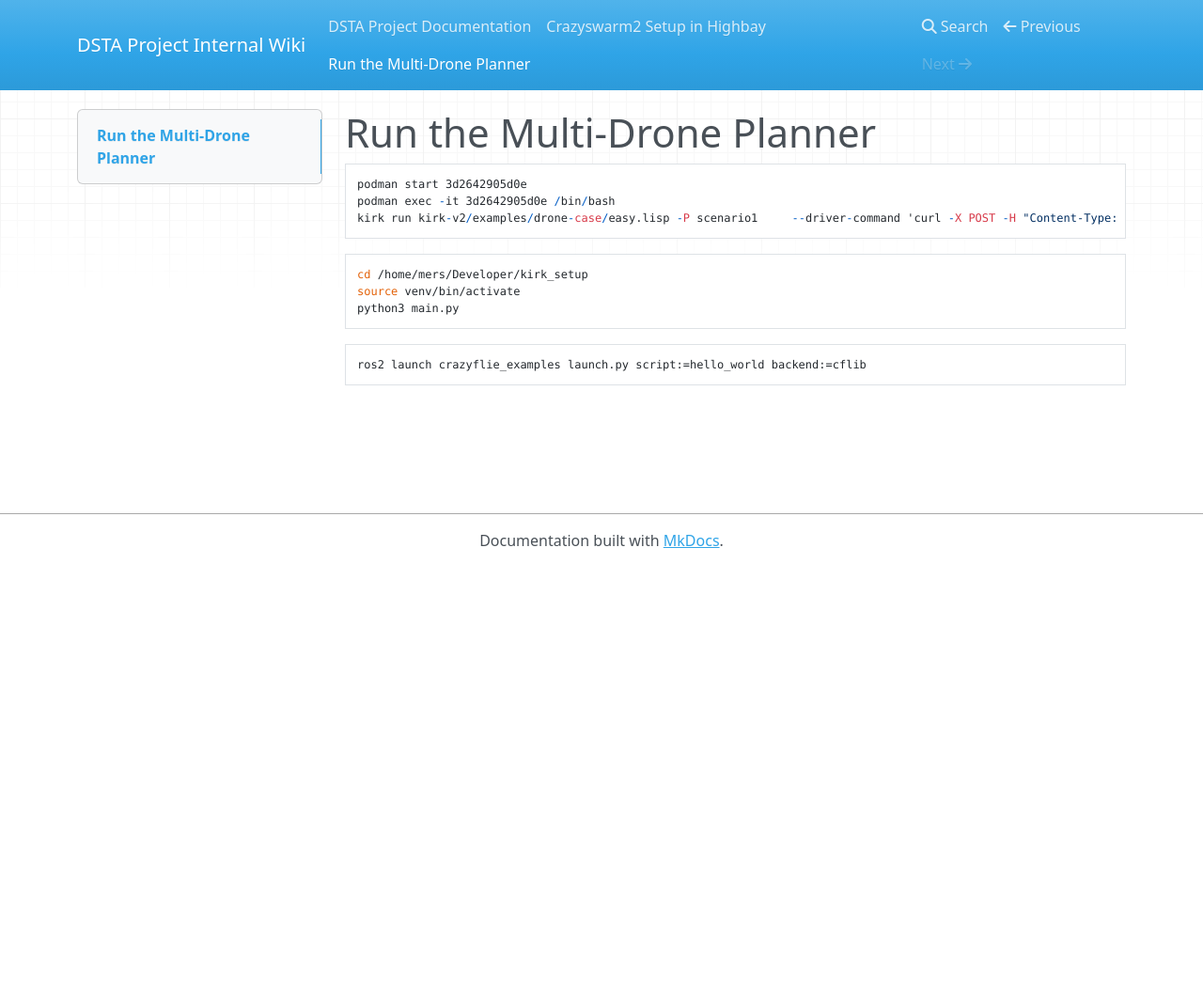
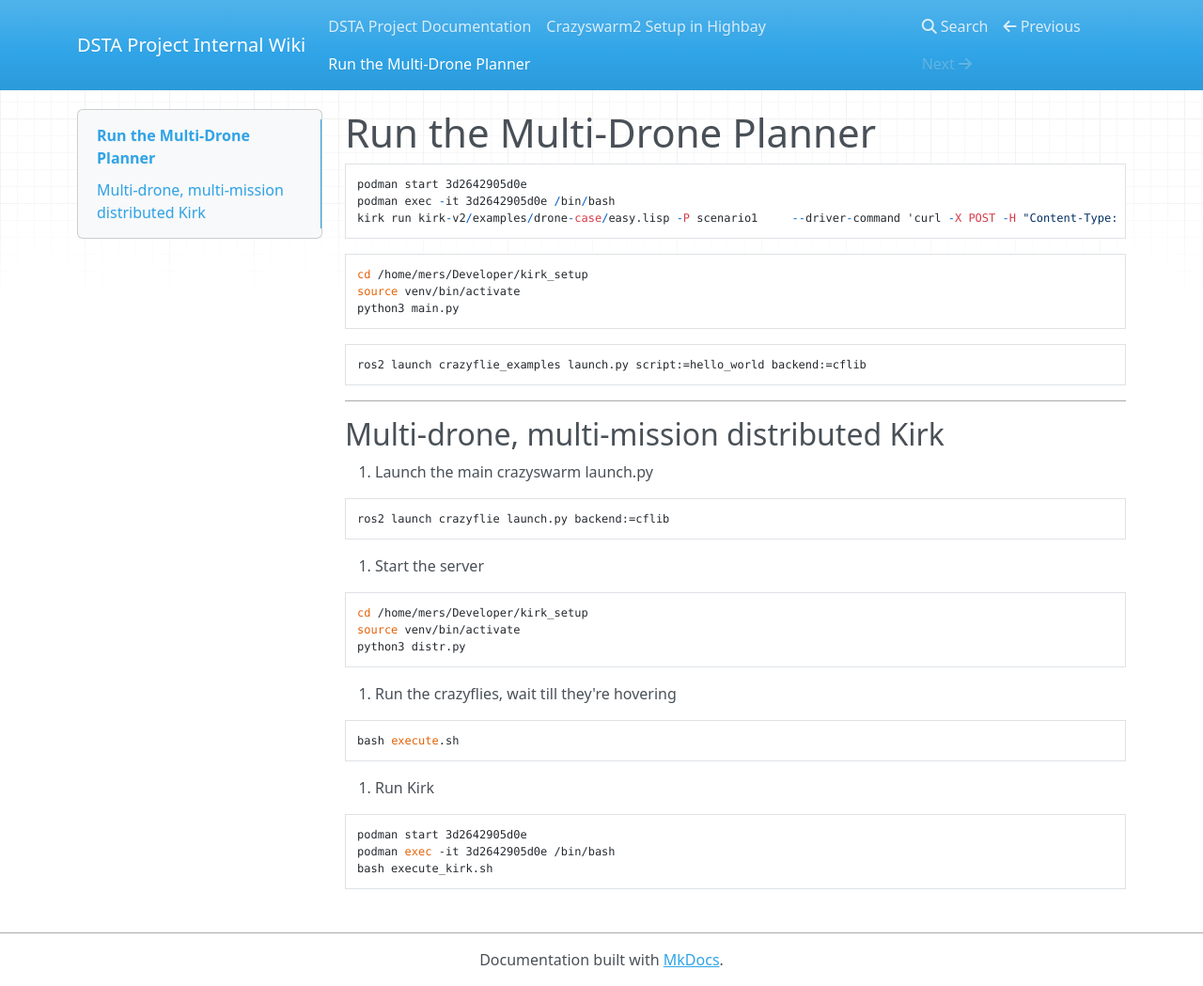
Before and after one commit to delay-planner/internal-wiki, an MkDocs documentation site: the page built from docs/execute.md, in a window 1280 px wide and 1049 px high. Shown: the whole window at 94% size. Built offline with MkDocs 1.6.1, drawn with Linux system fonts in a browser that asks for light colours; nearby versions of some CDN libraries.

Commit message:
Update execute.md

````diff
--- a/docs/execute.md
+++ b/docs/execute.md
@@ -15,3 +15,35 @@ python3 main.py
 ```
 ros2 launch crazyflie_examples launch.py script:=hello_world backend:=cflib
 ```
+
+--------------------------------------
+
+## Multi-drone, multi-mission distributed Kirk
+
+1. Launch the main crazyswarm launch.py
+
+```
+ros2 launch crazyflie launch.py backend:=cflib
+```
+
+2. Start the server
+
+```
+cd /home/mers/Developer/kirk_setup
+source venv/bin/activate
+python3 distr.py
+```
+
+3. Run the crazyflies, wait till they're hovering
+
+```
+bash execute.sh
+```
+
+4. Run Kirk
+
+```
+podman start 3d2642905d0e
+podman exec -it 3d2642905d0e /bin/bash
+bash execute_kirk.sh
+```
````
